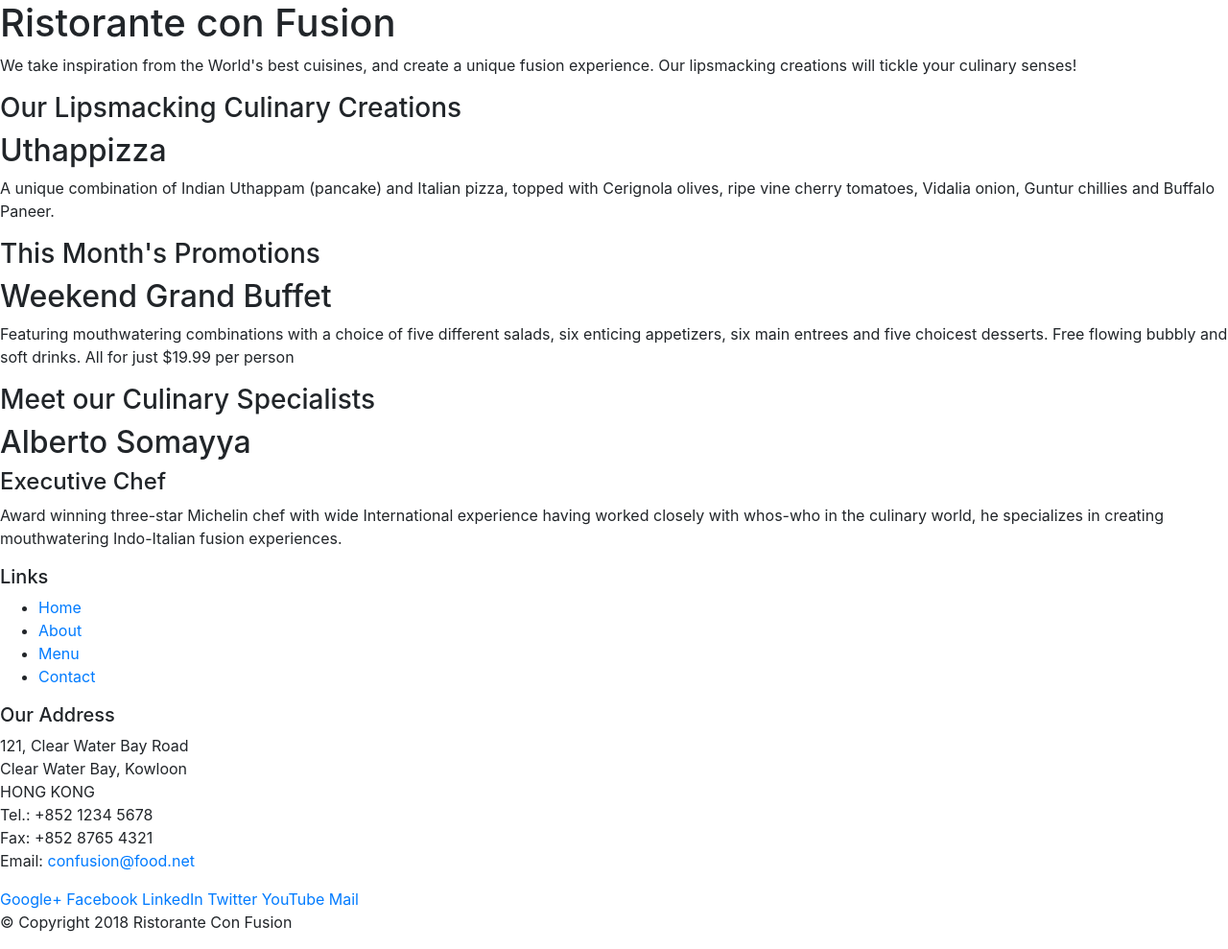
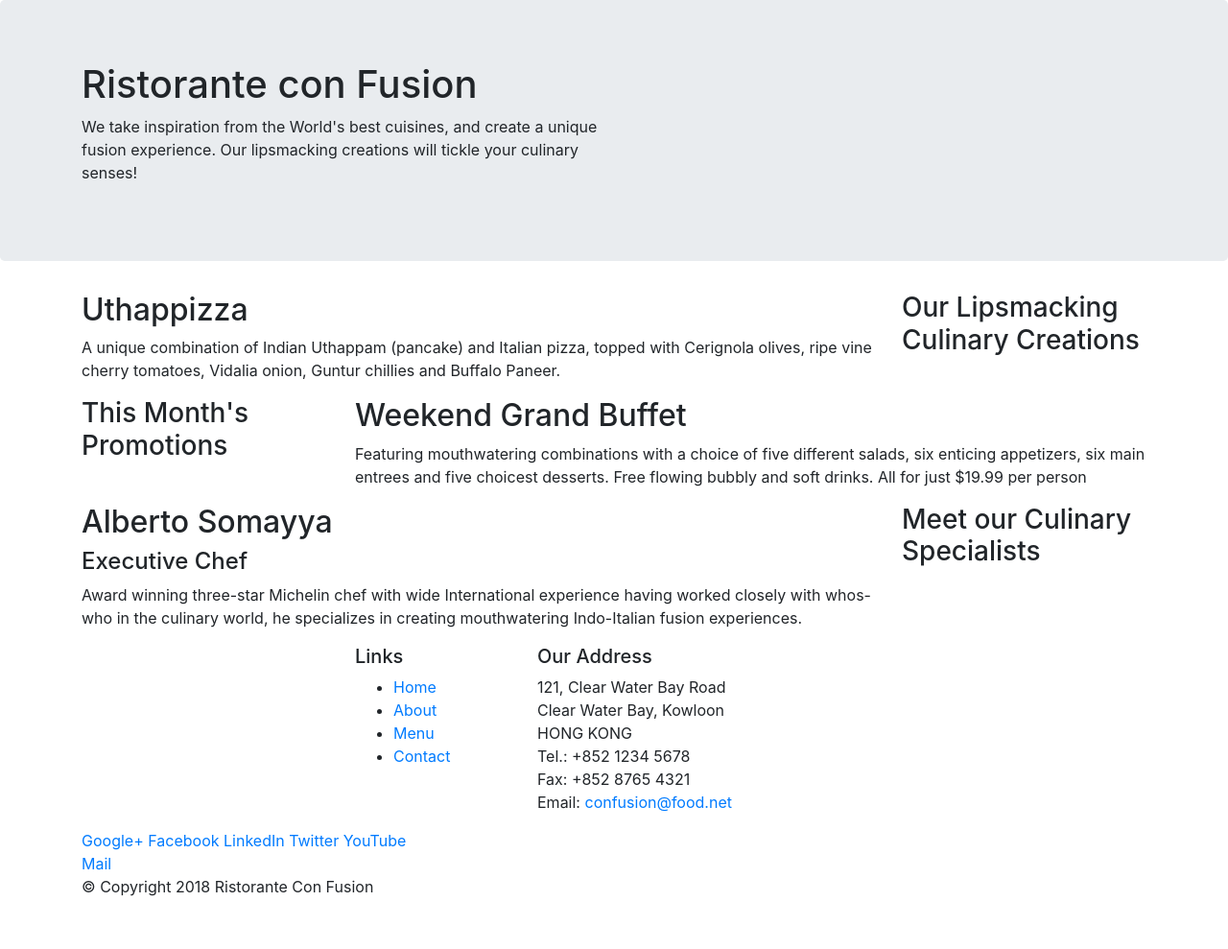
Before and after one commit to vijaymadhav264/Bootstrap4, a website: page index.html in a window 1280 px wide. Shown: the whole page at 96% size. After the commit the page ends 952 px from the top, so only its background shows below. Drawn offline with nearby package versions, Linux system fonts and the light colour scheme.

Commit message:
grid system

```diff
--- a/index.html
+++ b/index.html
@@ -9,52 +9,51 @@
 
         <!-- Bootstrap CSS -->
         <link rel="stylesheet" href="node_modules/bootstrap/dist/css/bootstrap.min.css">
-
     <title>Ristorante Con Fusion</title>
 </head>
 
 <body>
 
-    <header>
-        <div>
-            <div>
-                <div>
+    <header class="jumbotron">
+        <div class="container">
+            <div class="row">
+                <div class="col-12 col-sm-6">
                     <h1>Ristorante con Fusion</h1>
                     <p>We take inspiration from the World's best cuisines, and create a unique fusion experience. Our lipsmacking creations will tickle your culinary senses!</p>
                 </div>
-                <div>
+                <div class="col-12 col-sm">
                 </div>
             </div>
         </div>
     </header>
 
-    <div>
-        <div>
-            <div>
+    <div class="container">
+        <div class="row">
+            <div class="col-12 col-sm-4 order-sm-last col-md-3">
                 <h3>Our Lipsmacking Culinary Creations</h3>
             </div>
-            <div>
+            <div class="col col-sm order-sm-first col-md">
                 <h2>Uthappizza</h2>
                 <p>A unique combination of Indian Uthappam (pancake) and Italian pizza, topped with Cerignola olives, ripe vine cherry tomatoes, Vidalia onion, Guntur chillies and Buffalo Paneer.</p>
             </div>
         </div>
 
 
-        <div>
-            <div>
+        <div class="row">
+            <div class="col-12 col-sm-4 col-md-3">
                 <h3>This Month's Promotions</h3>
             </div>
-            <div>
+            <div class="col col-sm col-md">
                 <h2>Weekend Grand Buffet</h2>
                 <p>Featuring mouthwatering combinations with a choice of five different salads, six enticing appetizers, six main entrees and five choicest desserts. Free flowing bubbly and soft drinks. All for just $19.99 per person </p>
             </div>
         </div>
 
-        <div>
-            <div>
+        <div class="row">
+            <div class="col-12 col-sm-4 order-sm-last col-md-3">
                 <h3>Meet our Culinary Specialists</h3>
             </div>
-            <div>
+            <div class="col col-sm order-sm-first col-md">
                 <h2>Alberto Somayya</h2>
                 <h4>Executive Chef</h4>
                 <p>Award winning three-star Michelin chef with wide International experience having worked closely with whos-who in the culinary world, he specializes in creating mouthwatering Indo-Italian fusion experiences. </p>
@@ -63,9 +62,9 @@
     </div>
 
     <footer>
-        <div>
-            <div>
-                <div>
+        <div class="container">
+            <div class="row">
+                <div class="col-4 offset-3 col-sm-2">
                     <h5>Links</h5>
                     <ul>
                         <li><a href="#">Home</a></li>
@@ -74,7 +73,7 @@
                         <li><a href="#">Contact</a></li>
                     </ul>
                 </div>
-                <div>
+                <div class="col-7 col-sm-5">
                     <h5>Our Address</h5>
                     <address>
 		              121, Clear Water Bay Road<br>
@@ -85,7 +84,7 @@
 		              Email: <a href="mailto:confusion@food.net">confusion@food.net</a>
 		           </address>
                 </div>
-                <div>
+                <div class="col-12 col-sm-4">
                     <div>
                         <a href="http://google.com/+">Google+</a>
                         <a href="http://www.facebook.com/profile.php?id=">Facebook</a>
@@ -96,8 +95,8 @@
                     </div>
                 </div>
            </div>
-           <div>
-                <div>
+           <div class="row">
+                <div class="col-auto">
                     <p>© Copyright 2018 Ristorante Con Fusion</p>
                 </div>
            </div>
```
